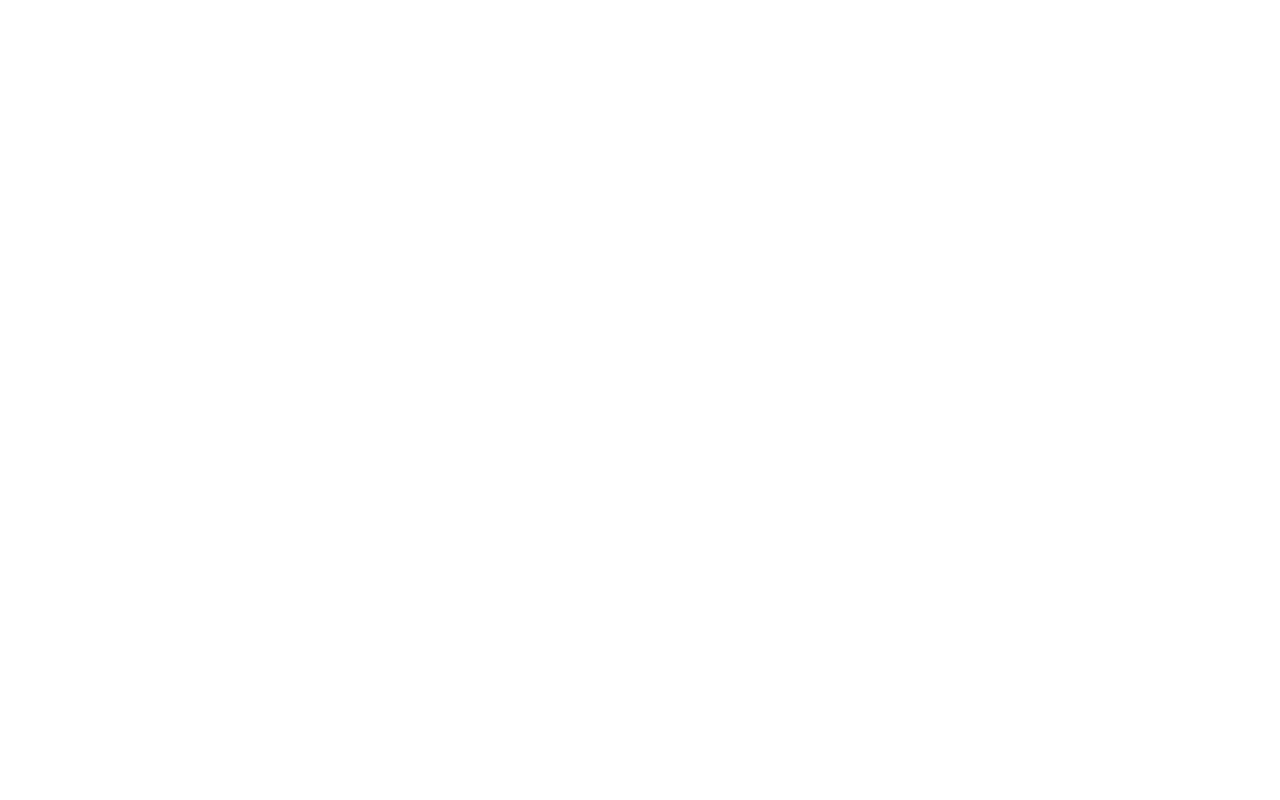
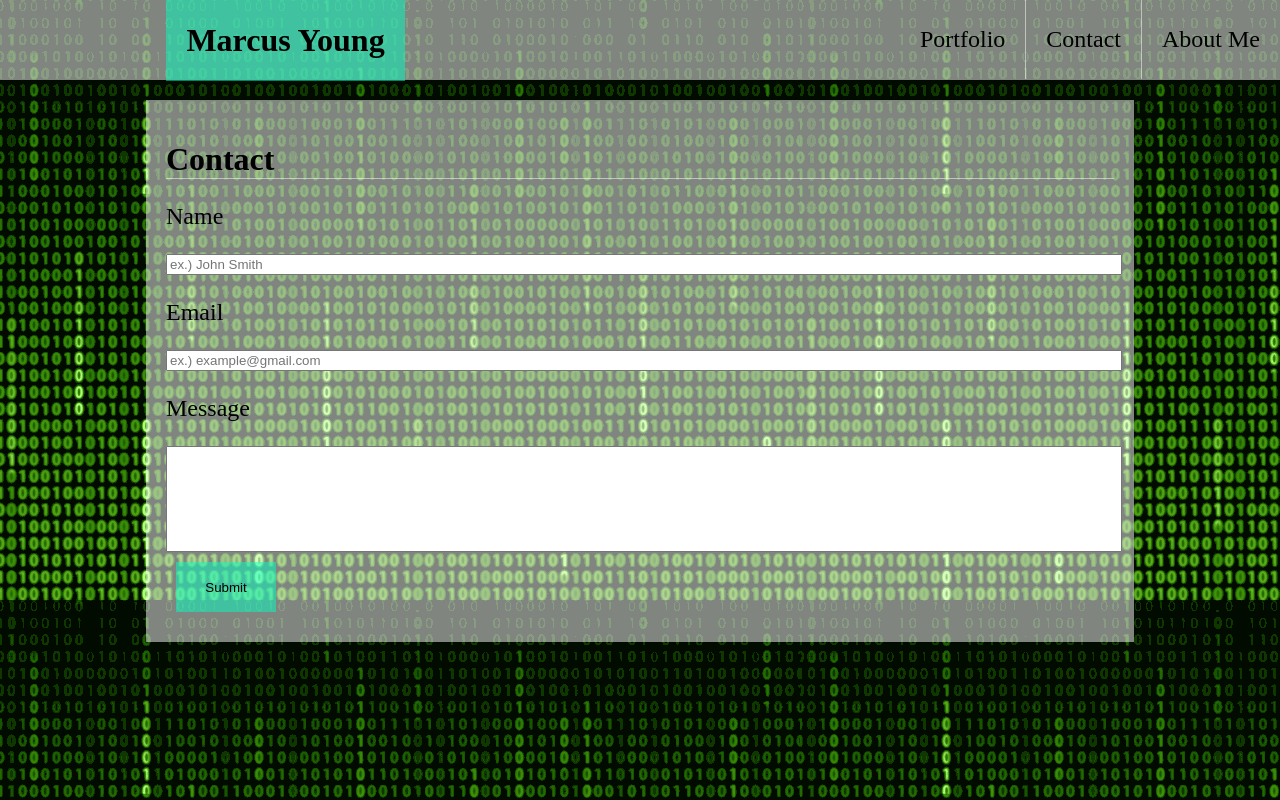
Before and after one commit to DMarcusYoung/01-portfolio, a plain HTML site: page contact.html in a window 1280 px wide. Drawn offline with Linux system fonts and the light colour scheme.

Commit message:
Created Contact Page

```diff
--- a/assets/css/style.css
+++ b/assets/css/style.css
@@ -14,17 +14,17 @@ body {
 }
 
 a {
-    background-color: rgba(5, 137, 214, 0.5);
-    padding: 30px 20px;
+    padding: 26px 20px;
     color: black;
-    font-size: 18px;
+    font-size: 24px;
     top: 0px;
     display: inline;
-    float:right;
+    float: right;
+    text-decoration: none;
 }
 
 #name {
-    background-color: rgba(5, 137, 214, 0.5);
+    background-color: rgba(0, 255, 191, 0.5);
     font-size: 32px;
     padding: 22px 20px;
     position: absolute;
@@ -47,24 +47,46 @@ a {
     border-right: 1px solid rgb(255, 255, 255, .5);
 }
 
-.about-main {
+.main {
     background-color: rgb(255, 255, 255, .5);
     width: 75%;
     height: 50%;
     padding: 20px 20px;
     margin: 100px auto 0 auto;
     position: relative;
-    z-index: -1;
 }
 
 #prof-pic {
     opacity: .75;
 }
 
+#main-header {
+    border-bottom: 1px solid rgb(255, 255, 255, .5);
+}
+
 #prof-description {
-    font-size: 24px;
     position: absolute;
-    top: 50px;
+    bottom: 20px;
     right: 20px;
     width: 425px;
 }
+
+p {
+    font-size: 24px;
+}
+
+input {
+    width: 100%;
+}
+
+#mess-input {
+    height: 100px;
+}
+
+button {
+    background-color: rgba(0, 255, 191, 0.5);
+    border:none;
+    width: 100px;
+    height:50px;
+    margin: 10px;
+}
--- a/contact.html
+++ b/contact.html
@@ -4,9 +4,25 @@
     <meta charset="UTF-8">
     <meta name="viewport" content="width=device-width, initial-scale=1.0">
     <meta http-equiv="X-UA-Compatible" content="ie=edge">
-    <title>Document</title>
+    <link rel="stylesheet" type="text/css" href="./assets/css/style.css">
+    <title>Contact Page</title>
 </head>
 <body>
-
+    <div class="navbar">
+        <h1 id="name">Marcus Young</h1>
+        <a id="about-link" href="./index.html">About Me</a>
+        <a id="contact-link"href="./contact.html">Contact</a>
+        <a id="portfolio-link"href="./portfolio.html">Portfolio</a>
+    </div>
+    <div class="main">
+        <h1 id="main-header">Contact</h1>
+        <p>Name</p>
+        <input type="text" name="name" placeholder="ex.) John Smith"><br>
+        <p>Email</p>
+        <input type="text" name="email" placeholder="ex.) example@gmail.com"><br>
+        <p>Message</p>
+        <input id="mess-input" type="text" name="message"><br>
+        <button type="button">Submit</button>
+    </div>
 </body>
 </html>
```
Also changed, not shown: index.html (+4 -4 lines), portfolio.html (+11 -2 lines).
